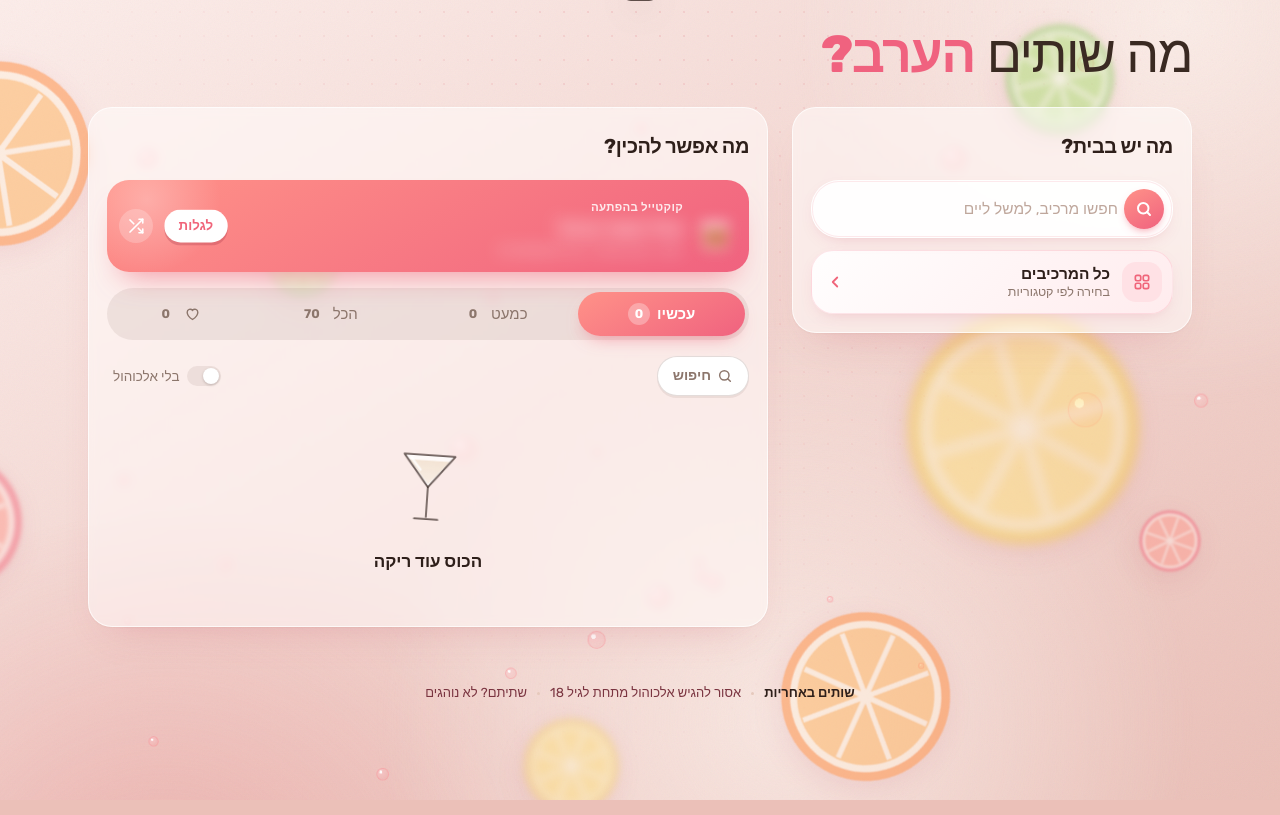
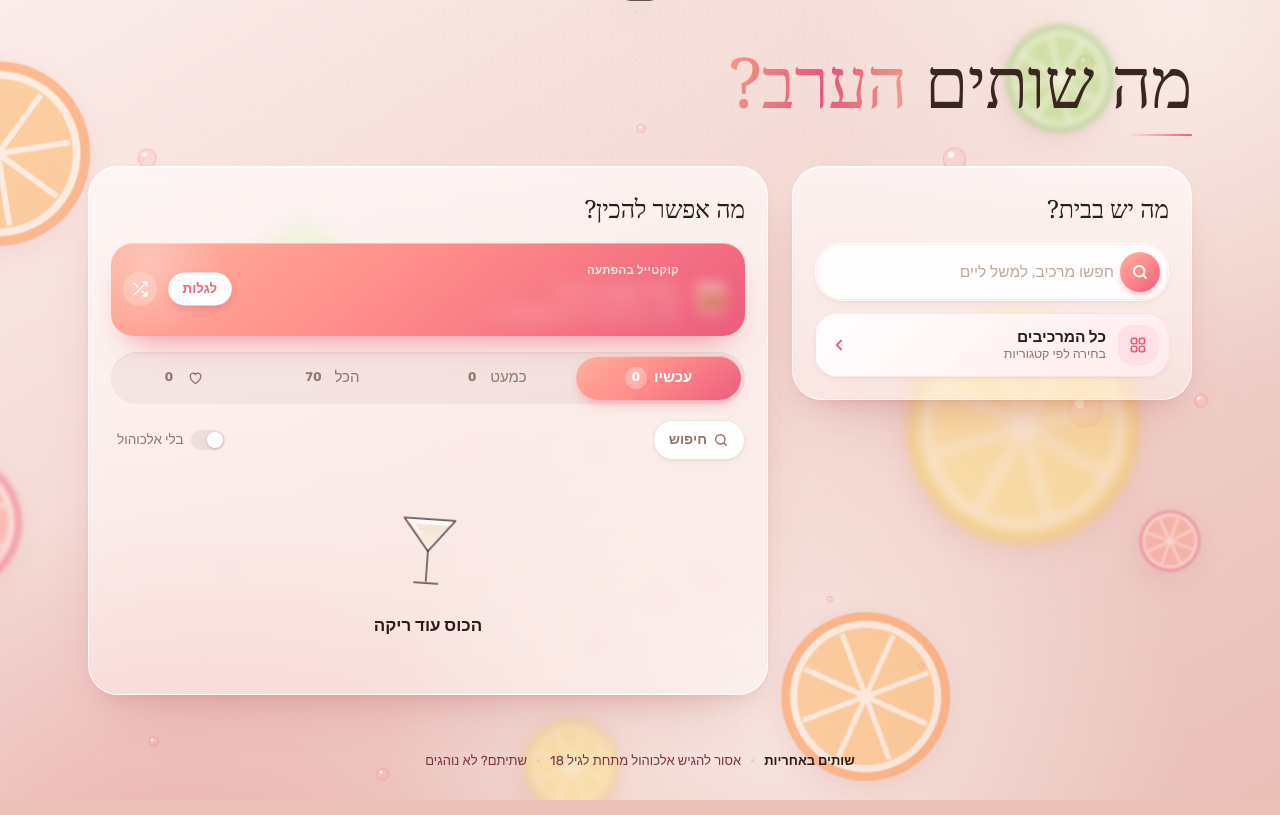
Before and after one commit to NIMRODYAROKER/HomeTails, a plain HTML site: page index.html in a window 1280 px wide. Drawn offline with Linux system fonts and the light colour scheme; a web font is replaced by a local one.

Commit message:
Premium finish: elegant serif headings, softer shadows, refined glass panels and buttons
Co-Authored-By: Claude Opus 5.5 <noreply@anthropic.com>
Claude-Session: https://claude.ai/code/session_01DPDobQYoMsNbkx4A61RcaQ

```diff
--- a/index.html
+++ b/index.html
@@ -32,7 +32,7 @@
 
 <link rel="preconnect" href="https://fonts.googleapis.com">
 <link rel="preconnect" href="https://fonts.gstatic.com" crossorigin>
-<link href="https://fonts.googleapis.com/css2?family=Rubik:wght@300;400;500;600;700;800&display=swap" rel="stylesheet">
+<link href="https://fonts.googleapis.com/css2?family=Frank+Ruhl+Libre:wght@300;400;500;700&family=Rubik:wght@300;400;500;600;700;800&display=swap" rel="stylesheet">
 <style>
 :root{
   --grad:linear-gradient(150deg,#FF9288,#F0627F);
@@ -495,6 +495,72 @@ footer{max-width:1140px;margin:0 auto;padding:0 18px 120px}
 .share-btn{position:absolute;top:16px;right:68px;width:44px;height:44px;border-radius:50%;display:grid;place-items:center;background:#fff;border:1.5px solid var(--line2);box-shadow:var(--press);color:var(--text);transition:transform .3s var(--spring)}
 .share-btn:active{transform:scale(.9)}
 .share-btn svg{width:20px;height:20px}
+
+/* ===== v27: premium finish (same layout, same colors, finer details) ===== */
+:root{
+  --grad:linear-gradient(140deg,#FFB19D 0%,#FF8C8A 46%,#EC5D7D 100%);
+  --accent:#E9607A;--accent-deep:#C9445C;
+  --text:#2B1C18;--muted:#8E766C;
+  --line:rgba(120,60,50,.08);--line2:rgba(120,60,50,.14);
+  --spring:cubic-bezier(.22,1,.36,1);
+  --serif:"Frank Ruhl Libre","David Libre",Georgia,serif;
+  --sh-1:0 1px 1px rgba(90,40,30,.04),0 3px 8px -3px rgba(90,40,30,.08);
+  --sh-2:0 1px 2px rgba(90,40,30,.04),0 12px 26px -14px rgba(170,70,80,.26),0 30px 60px -34px rgba(170,70,80,.32);
+  --glow:inset 0 1px 0 rgba(255,255,255,.42),0 10px 24px -10px rgba(220,80,100,.6);
+  --press:var(--sh-1);
+}
+body{font-feature-settings:"kern"}
+.grain{opacity:.03}
+.dots{opacity:.55}
+
+/* headings: elegant serif */
+.hero{padding-top:max(46px,env(safe-area-inset-top));padding-bottom:30px}
+.hero h1{font-family:var(--serif);font-weight:300;font-size:clamp(40px,10vw,70px);letter-spacing:-.6px;line-height:1;color:#3A2620}
+.hero h1 b{font-weight:500;background:linear-gradient(100deg,#F39A86,#E5577A 55%,#F0A08C);-webkit-background-clip:text;background-clip:text;color:transparent}
+.hero h1::after{content:"";display:block;width:64px;height:1.5px;margin-top:18px;border-radius:2px;background:linear-gradient(270deg,#E9607A,rgba(233,96,122,0))}
+.ph h2{font-family:var(--serif);font-size:25px;font-weight:500;letter-spacing:-.2px}
+.s-hero h2{font-family:var(--serif);font-size:36px;font-weight:500;letter-spacing:-.4px}
+.sec h4,.pk-head h3{font-family:var(--serif);font-weight:500;font-size:20px}
+.card h3{font-family:var(--serif);font-weight:500;font-size:17.5px;letter-spacing:0}
+.feat h3{font-family:var(--serif);font-weight:500;font-size:19px;letter-spacing:0}
+.tab .n,.browse b,.pkc .c{font-variant-numeric:tabular-nums}
+
+/* glass panels */
+.panel{border-radius:30px;padding:22px;background:linear-gradient(180deg,rgba(255,255,255,.64),rgba(255,255,255,.42));border:1px solid rgba(255,255,255,.85);box-shadow:inset 0 1px 0 rgba(255,255,255,.9),var(--sh-2);backdrop-filter:blur(8px) saturate(1.15);-webkit-backdrop-filter:blur(8px) saturate(1.15)}
+
+/* buttons: soft light instead of thick bottom edge */
+.press:active{transform:translateY(1px) scale(.99)}
+.b-primary{box-shadow:var(--glow)}
+.b-primary:hover{background:var(--grad);filter:brightness(1.05)}
+.b-primary:active{box-shadow:inset 0 1px 0 rgba(255,255,255,.42),0 4px 10px -6px rgba(220,80,100,.6)}
+.b-ghost,.close,.heart.big,.share-btn{border-width:1px;box-shadow:var(--sh-1)}
+.b-ghost:active{box-shadow:var(--sh-1)}
+.mbar b{box-shadow:inset 0 1px 0 rgba(255,255,255,.42),0 16px 30px -12px rgba(220,80,100,.75)}
+.mbar:active b{transform:scale(.98);box-shadow:inset 0 1px 0 rgba(255,255,255,.42),0 6px 14px -8px rgba(220,80,100,.7)}
+.chip2{border-width:1px;box-shadow:var(--sh-1)}
+.fpill[aria-pressed="true"]{box-shadow:var(--sh-1)}
+.steps li::before{box-shadow:0 4px 10px -4px rgba(220,80,100,.6)}
+.feat-cta{box-shadow:0 4px 10px -4px rgba(150,40,60,.35)}
+.field{box-shadow:inset 0 0 0 1px rgba(233,96,122,.12),var(--sh-1)}
+.browse{border-color:rgba(233,96,122,.12);box-shadow:var(--sh-1);transition:border-color .3s,box-shadow .4s var(--spring),transform .2s}
+.browse:hover{box-shadow:var(--sh-2)}
+
+/* tabs */
+.tabs{background:rgba(120,60,50,.06);box-shadow:inset 0 1px 2px rgba(90,40,30,.06)}
+.tab-ind{box-shadow:inset 0 1px 0 rgba(255,255,255,.4),0 6px 14px -6px rgba(220,80,100,.6)}
+
+/* cards: calm lift on hover */
+.card{border:1px solid var(--line);box-shadow:var(--sh-1);transition:transform .5s var(--spring),box-shadow .5s var(--spring),border-color .3s}
+.card:hover{transform:translateY(-3px);border-color:rgba(233,96,122,.22);box-shadow:var(--sh-2)}
+.card .gl{box-shadow:inset 0 0 0 1px rgba(255,255,255,.6)}
+.feat{box-shadow:inset 0 1px 0 rgba(255,255,255,.35),0 18px 34px -18px rgba(220,80,100,.7)}
+
+/* sheets, menus, messages */
+.modal{background:rgba(70,30,25,.28);backdrop-filter:blur(8px);-webkit-backdrop-filter:blur(8px)}
+.s-hero .gl{box-shadow:inset 0 0 0 1px rgba(120,60,50,.05),var(--sh-2)}
+.fact{box-shadow:var(--sh-1)}
+.dd{box-shadow:var(--sh-2)}
+.toast{background:rgba(43,28,24,.9);backdrop-filter:blur(10px);-webkit-backdrop-filter:blur(10px)}
 </style>
 
 </head>
```
